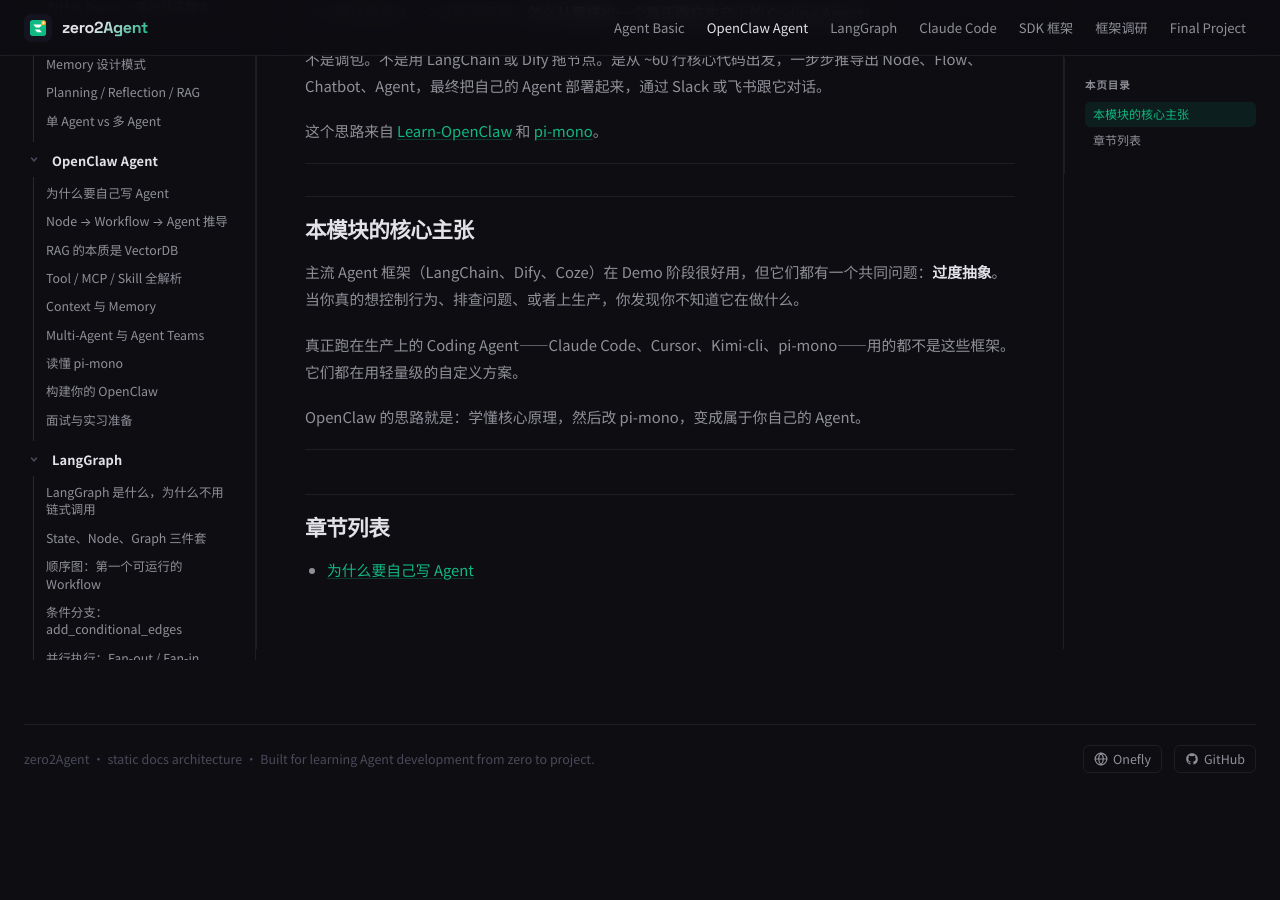
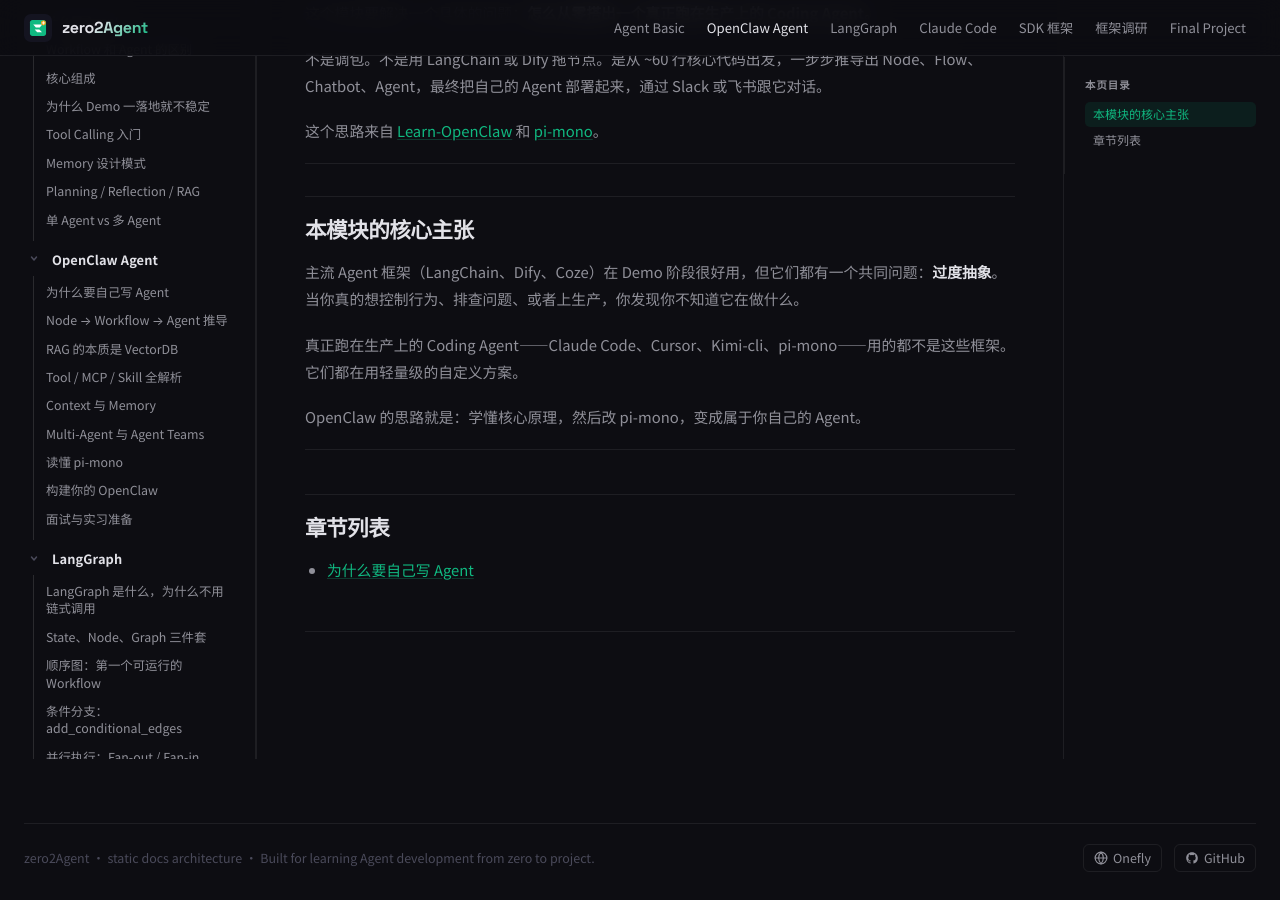
Before and after one commit to ranxi2001/zero2Agent, a Jekyll site: the page built from learn-openclaw/index.md, in a window 1280 px wide and 900 px high, scrolled down 250 px. Built offline with Jekyll 4.4.1, drawn with Linux system fonts in a browser that asks for light colours; comment, search, counter and statistics services are not loaded; before the commit the page ends 1051 px from its top, so only the background shows below that.

Commit message:
Add prev/next pager, back-to-top rocket, and busuanzi visitor counter
- Prev/Next navigation buttons at bottom of every article with prefetch for instant load
- Fixed rocket button (bottom-right) that fades in after scrolling 320px
- Busuanzi visitor counter in footer: unique site visitors + per-page read count

Co-Authored-By: Claude Sonnet 4.6 <noreply@anthropic.com>

```diff
--- a/_layouts/default.html
+++ b/_layouts/default.html
@@ -23,7 +23,8 @@
     <link rel="preconnect" href="https://fonts.googleapis.com">
     <link rel="preconnect" href="https://fonts.gstatic.com" crossorigin>
     <link href="https://fonts.googleapis.com/css2?family=Space+Grotesk:wght@500;700&family=Noto+Sans+SC:wght@400;500;700;800&family=JetBrains+Mono:wght@400;600&display=swap" rel="stylesheet">
-    <link rel="stylesheet" href="{{ site.baseurl }}/assets/css/docs.css?v=8">
+    <link rel="stylesheet" href="{{ site.baseurl }}/assets/css/docs.css?v=9">
+    <script async src="//busuanzi.ibruce.info/busuanzi/2.3/busuanzi.pure.mini.js"></script>
     <link rel="stylesheet" href="https://cdnjs.cloudflare.com/ajax/libs/highlight.js/11.9.0/styles/github-dark.min.css">
     <!-- Mermaid: load + configure in <head> so it's ready before body scripts -->
     <script src="https://cdn.jsdelivr.net/npm/mermaid@9.4.3/dist/mermaid.min.js"></script>
@@ -116,6 +117,17 @@
                 <p class="doc-eyebrow">{{ page.eyebrow }}</p>
                 {% endif %}
                 {{ content }}
+                <!-- Prev / Next pager -->
+                <nav class="doc-pager" aria-label="章节导航">
+                    <a class="pager-btn pager-prev" id="pager-prev" href="#">
+                        <span class="pager-label">← 上一篇</span>
+                        <span class="pager-title" id="pager-prev-title"></span>
+                    </a>
+                    <a class="pager-btn pager-next" id="pager-next" href="#">
+                        <span class="pager-label">下一篇 →</span>
+                        <span class="pager-title" id="pager-next-title"></span>
+                    </a>
+                </nav>
             </article>
 
             <!-- Right: TOC -->
@@ -128,6 +140,12 @@
         <footer class="doc-footer">
             <div class="doc-footer-inner">
                 <span class="footer-desc">zero2Agent · static docs architecture · Built for learning Agent development from zero to project.</span>
+                <span id="busuanzi_container_site_uv" class="footer-counter" style="display:none">
+                    👤 你是第 <span id="busuanzi_value_site_uv" class="cv"></span> 位读者
+                </span>
+                <span id="busuanzi_container_page_pv" class="footer-counter" style="display:none">
+                    📖 本文 <span id="busuanzi_value_page_pv" class="cv"></span> 次阅读
+                </span>
                 <div class="footer-links">
                     <a href="https://onefly.top" target="_blank" rel="noopener" class="footer-link">
                         <svg width="14" height="14" viewBox="0 0 24 24" fill="none" stroke="currentColor" stroke-width="2" stroke-linecap="round" stroke-linejoin="round">
@@ -147,6 +165,9 @@
         </footer>
     </div>
 
+    <!-- Back to top button -->
+    <button class="back-to-top" id="back-to-top" aria-label="回到顶部" title="回到顶部">🚀</button>
+
     <script src="https://cdnjs.cloudflare.com/ajax/libs/highlight.js/11.9.0/highlight.min.js"></script>
     <script>hljs.highlightAll();</script>
     <!-- Render mermaid divs now that the DOM is fully parsed -->
--- a/assets/css/docs.css
+++ b/assets/css/docs.css
@@ -526,5 +526,122 @@ code, pre { font-family: var(--font-mono); }
 .hljs-name, .hljs-tag { color: #f472b6; }
 .hljs-attr, .hljs-attribute { color: #fbbf24; }
 .hljs-built_in { color: #38bdf8; }
+
+/* ===== Prev / Next Pager ===== */
+.doc-pager {
+    display: flex;
+    gap: 12px;
+    margin-top: 48px;
+    padding-top: 28px;
+    border-top: 1px solid var(--border);
+}
+
+.pager-btn {
+    flex: 1;
+    display: flex;
+    flex-direction: column;
+    gap: 5px;
+    padding: 14px 18px;
+    border: 1px solid var(--border);
+    border-radius: 10px;
+    text-decoration: none !important;
+    color: var(--text);
+    background: rgba(255,255,255,0.02);
+    transition: border-color 0.18s, background 0.18s;
+    min-width: 0;
+    visibility: hidden;
+}
+
+.pager-btn.is-ready { visibility: visible; }
+
+.pager-btn:hover {
+    border-color: var(--brand-border);
+    background: var(--brand-dim);
+    color: var(--text);
+}
+
+.pager-next { align-items: flex-end; text-align: right; }
+
+.pager-label {
+    font-size: 0.68rem;
+    font-weight: 700;
+    letter-spacing: 0.1em;
+    text-transform: uppercase;
+    color: var(--text-muted);
+    font-family: var(--font-mono);
+    transition: color 0.18s;
+}
+
+.pager-btn:hover .pager-label { color: var(--brand); }
+
+.pager-title {
+    font-size: 0.84rem;
+    font-weight: 500;
+    color: var(--text-secondary);
+    display: -webkit-box;
+    -webkit-line-clamp: 2;
+    -webkit-box-orient: vertical;
+    overflow: hidden;
+    line-height: 1.4;
+    transition: color 0.18s;
+}
+
+.pager-btn:hover .pager-title { color: var(--text); }
+
+@media (max-width: 560px) {
+    .doc-pager { flex-direction: column; }
+    .pager-next { align-items: flex-start; text-align: left; }
+}
+
+/* ===== Back to Top ===== */
+.back-to-top {
+    position: fixed;
+    right: 28px;
+    bottom: 72px;
+    width: 42px;
+    height: 42px;
+    display: flex;
+    align-items: center;
+    justify-content: center;
+    background: rgba(13, 13, 18, 0.85);
+    border: 1px solid var(--brand-border);
+    border-radius: 50%;
+    color: var(--brand);
+    font-size: 1.15rem;
+    line-height: 1;
+    cursor: pointer;
+    opacity: 0;
+    transform: translateY(14px);
+    transition: opacity 0.25s, transform 0.25s, background 0.15s, border-color 0.15s;
+    z-index: 200;
+    backdrop-filter: blur(8px);
+    box-shadow: 0 4px 20px rgba(0,0,0,0.4);
+}
+
+.back-to-top.is-visible {
+    opacity: 1;
+    transform: translateY(0);
+}
+
+.back-to-top:hover {
+    background: rgba(16, 185, 129, 0.15);
+    border-color: var(--brand);
+}
+
+/* ===== Footer counter ===== */
+.footer-counter {
+    display: inline-flex;
+    align-items: center;
+    gap: 5px;
+    color: var(--text-muted);
+    font-size: 0.74rem;
+    font-family: var(--font-mono);
+    padding: 3px 10px;
+    border: 1px solid var(--border);
+    border-radius: 6px;
+    flex-shrink: 0;
+}
+
+.footer-counter .cv { color: var(--brand); font-weight: 600; }
 .hljs-type, .hljs-class .hljs-title { color: #a78bfa; }
 .hljs-deletion { color: #f87171; }
--- a/assets/js/app.js
+++ b/assets/js/app.js
@@ -59,3 +59,57 @@ document.querySelectorAll(".nav-toggle-btn").forEach(function (btn) {
 
     headings.forEach(function (h) { observer.observe(h); });
 })();
+
+
+/* ===== Prev / Next pager ===== */
+(function () {
+    var nav = window.Z2A_NAV;
+    if (!nav || !nav.length) return;
+
+    var base = (window.Z2A_BASE || '').replace(/\/$/, '');
+    var url  = window.location.pathname;
+
+    /* find current article index */
+    var cur = -1;
+    for (var i = 0; i < nav.length; i++) {
+        if (url.indexOf('/' + nav[i].path + '/') !== -1 ||
+            url.indexOf('/' + nav[i].path + 'index') !== -1) {
+            cur = i; break;
+        }
+    }
+    if (cur === -1) return;
+
+    function setBtn(id, titleId, item) {
+        var btn = document.getElementById(id);
+        if (!btn) return;
+        btn.href = base + '/' + item.path + '/index.html';
+        document.getElementById(titleId).textContent = item.title;
+        btn.classList.add('is-ready');
+        /* prefetch so the page loads instantly on click */
+        var lnk = document.createElement('link');
+        lnk.rel  = 'prefetch';
+        lnk.href = btn.href;
+        document.head.appendChild(lnk);
+    }
+
+    if (cur > 0)              setBtn('pager-prev', 'pager-prev-title', nav[cur - 1]);
+    if (cur < nav.length - 1) setBtn('pager-next', 'pager-next-title', nav[cur + 1]);
+})();
+
+
+/* ===== Back to top ===== */
+(function () {
+    var btn = document.getElementById('back-to-top');
+    if (!btn) return;
+    var shown = false;
+    window.addEventListener('scroll', function () {
+        var should = window.scrollY > 320;
+        if (should !== shown) {
+            shown = should;
+            btn.classList.toggle('is-visible', shown);
+        }
+    }, { passive: true });
+    btn.addEventListener('click', function () {
+        window.scrollTo({ top: 0, behavior: 'smooth' });
+    });
+})();
```
Also changed, not shown: other parts of _layouts/default.html (+6 -1 lines).
